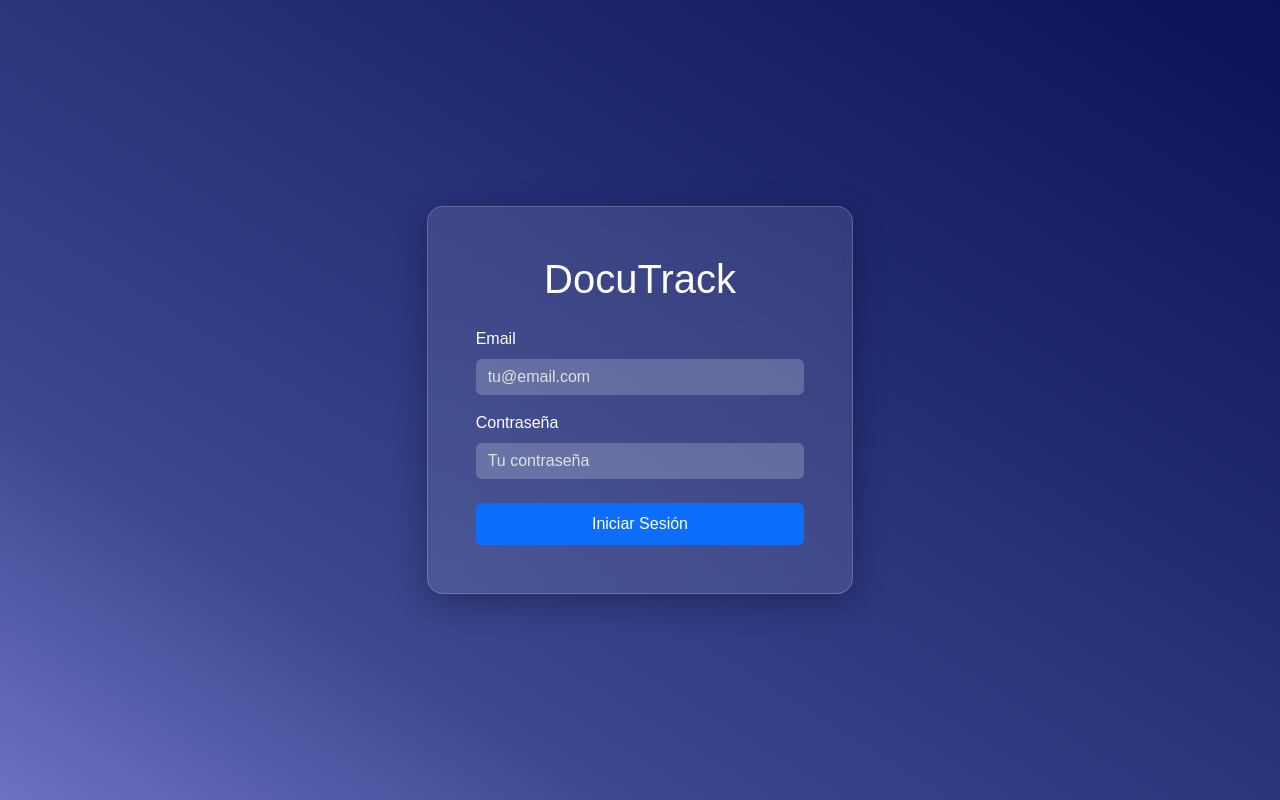
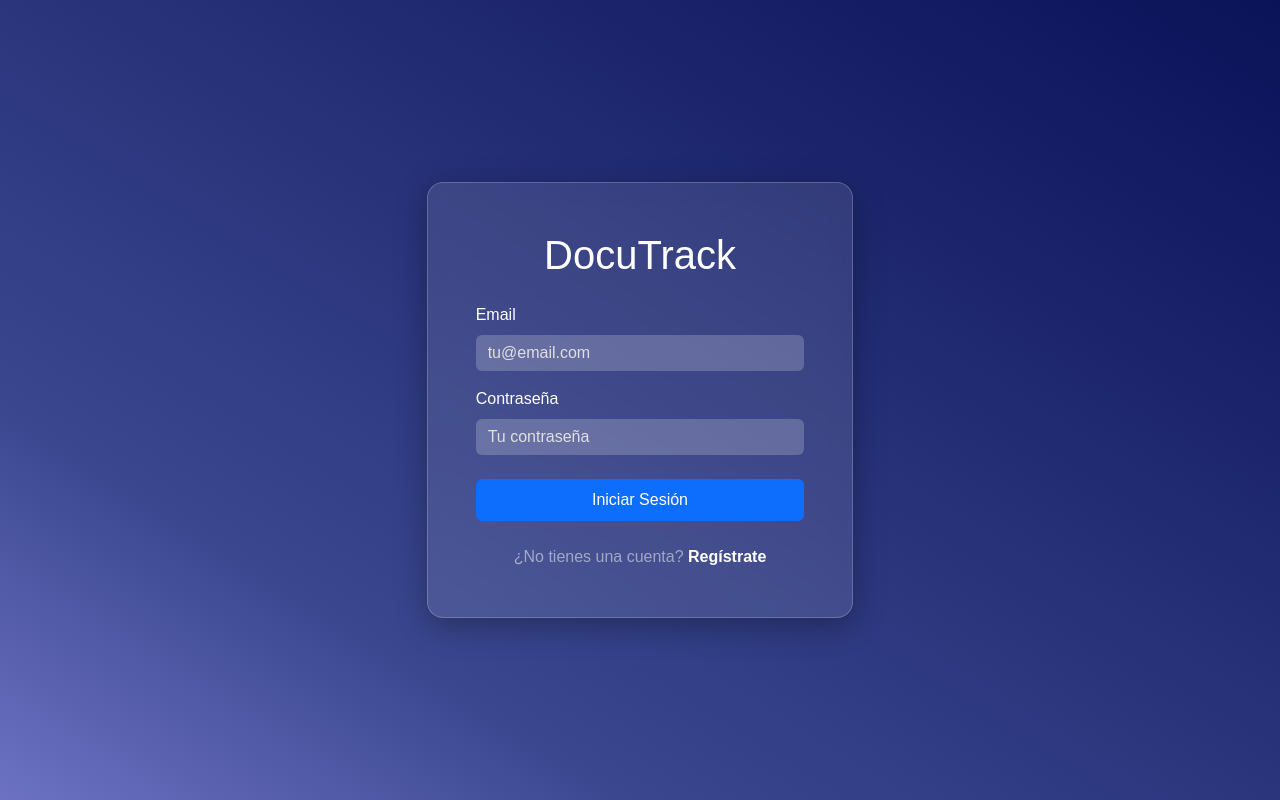
Before and after one commit to infodigitalpty/docutrack, a Next.js app in the folder frontend/: page / in a window 1280 px wide. Built offline with nearby package versions, Linux system fonts and the light colour scheme; no server answers.

Commit message:
Agregar enlace de registro a la página de login

```diff
--- a/frontend/app/page.tsx
+++ b/frontend/app/page.tsx
@@ -2,6 +2,7 @@
 
 import { useState } from 'react';
 import { useRouter } from 'next/navigation';
+import Link from 'next/link';
 import { loginUser } from '../lib/api';
 
 const LoginPage = () => {
@@ -64,6 +65,11 @@ const LoginPage = () => {
                                 {loading ? 'Iniciando sesión...' : 'Iniciar Sesión'}
                             </button>
                         </form>
+                        <div className="text-center mt-4">
+                            <Link href="/register" className="text-white-50">
+                                ¿No tienes una cuenta? <span className="fw-bold text-white">Regístrate</span>
+                            </Link>
+                        </div>
                     </div>
                 </div>
             </div>
```
